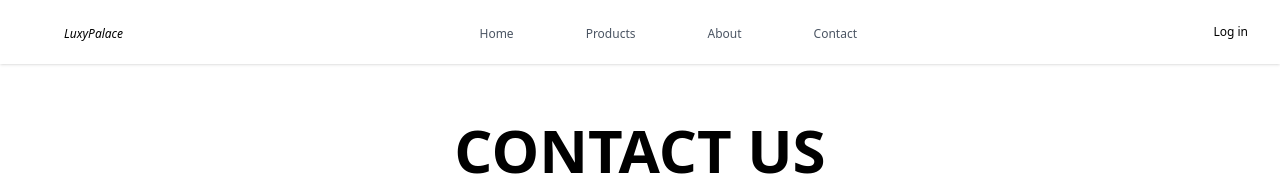
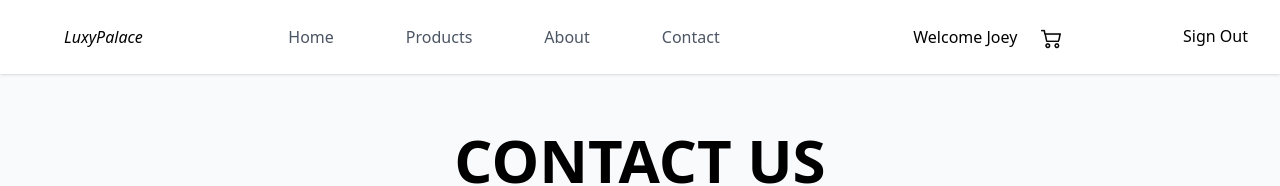
Before and after one commit to joseph0017/LuxyPalace, a React (Create React App) app in the folder frontend/: page /contact in a window 1280 px wide. Shown: the top 186 px of the page. Built offline with nearby package versions, Linux system fonts and the light colour scheme.

Commit message:
shopping cart in navbar and all UI almost done

```diff
--- a/frontend/src/components/Navbar.js
+++ b/frontend/src/components/Navbar.js
@@ -1,6 +1,7 @@
 
 import React, {useState} from "react";
 import { Link } from "react-router-dom";
+import shoppingCart from '../images/shopping-cart.png';
 
 const Navbar = () => {
   const [navbar, setNavbar] = useState(false);
@@ -9,7 +10,7 @@ const Navbar = () => {
     <div className="justify-between px-4 mx-auto lg:max-w-7xl md:items-center md:flex md:px-8">
         <div>
             <div className="flex items-center justify-between py-3 md:py-5 md:block">
-            <Link to="/" className="pl-8 sm:text-xs italic font-medium cursor-pointer ">
+            <Link to="/" className="pl-8 sm:text-base italic font-medium cursor-pointer ">
                 LuxyPalace
             </Link>
                 <div className="md:hidden">
@@ -58,22 +59,22 @@ const Navbar = () => {
             >
                 <ul className="items-center justify-center space-y-8 md:flex md:space-x-6 md:space-y-0 cursor-pointer">
                     <li className="text-gray-600 ">
-                    <Link className="border-b-2 border-transparent hover:text-orange-800 transition-colors duration-300 transform dark:hover:text-gray-200 hover:border-orange-300 mx-1.5 sm:mx-6 text-xs" to="/">
+                    <Link className="border-b-2 border-transparent hover:text-orange-800 transition-colors duration-300 transform dark:hover:text-gray-200 hover:border-orange-300 mx-1.5 sm:mx-6 text-base" to="/">
                       Home
                     </Link>
                     </li>
                     <li className="text-gray-600">
-                    <Link className="border-b-2 border-transparent hover:text-orange-800 transition-colors duration-300 transform dark:hover:text-gray-200 hover:border-orange-300 mx-1.5 sm:mx-6 text-xs" to="/product">
+                    <Link className="border-b-2 border-transparent hover:text-orange-800 transition-colors duration-300 transform dark:hover:text-gray-200 hover:border-orange-300 mx-1.5 sm:mx-6 text-base" to="/product">
                       Products
                     </Link>
                     </li>
                     <li className="text-gray-600">
-                    <Link className="border-b-2 border-transparent hover:text-orange-800 transition-colors duration-300 transform dark:hover:text-gray-200 hover:border-orange-300 mx-1.5 sm:mx-6 text-xs" to="/about">
+                    <Link className="border-b-2 border-transparent hover:text-orange-800 transition-colors duration-300 transform dark:hover:text-gray-200 hover:border-orange-300 mx-1.5 sm:mx-6 text-base" to="/about">
                       About
                     </Link>
                     </li>
                     <li className="text-gray-600">
-                    <Link className="border-b-2 border-transparent hover:text-orange-800 transition-colors duration-300 transform dark:hover:text-gray-200 hover:border-orange-300 mx-1.5 sm:mx-6 text-xs" to="/contact">
+                    <Link className="border-b-2 border-transparent hover:text-orange-800 transition-colors duration-300 transform dark:hover:text-gray-200 hover:border-orange-300 mx-1.5 sm:mx-6 text-base" to="/contact">
                       Contact
                     </Link>
                     </li>
@@ -81,12 +82,15 @@ const Navbar = () => {
             </div>
         </div>
 
-        {/* <div className='mr-30 sm:text-xs pt-10 md:pt-0 '>
+        <div className='inline-flex  ml-12 sm:text-base pt-4 md:pt-0  '>
                       Welcome Joey
-                    </div> */}
-        <Link className='mr-30 sm:text-xs pt-10 md:pt-0 ' to='login'>
+                      <img src={shoppingCart} alt="cart" className="w-5 mt-1 ml-6" />
+                    </div>
+                    <p className="py-6 cursor-pointer border-b-2 border-transparent hover:text-orange-800 transition-colors duration-300 transform dark:hover:text-gray-200 hover:border-orange-300">Sign Out</p>
+
+        {/* <Link className='border-b-2 border-transparent hover:text-orange-800 transition-colors duration-300 transform dark:hover:text-gray-200 hover:border-orange-300 mx-1.5 sm:mx-6 text-base' to='/login'>
                       Log in
-                    </Link>
+                    </Link> */}
 
     </div>
 </nav>
--- a/frontend/src/index.css
+++ b/frontend/src/index.css
@@ -1,3 +1,7 @@
 @tailwind base;
 @tailwind components;
 @tailwind utilities;
+
+body {
+    background-color: #f9fafb;
+}
--- a/frontend/src/pages/Contact.js
+++ b/frontend/src/pages/Contact.js
@@ -11,7 +11,7 @@ const Contact = () => {
       <div className=' lg:py-12 lg:flex lg:justify-center mt-20'>
         <div className='overflow-hidden bg-white dark:bg-gray-900 lg:mx-8 lg:flex lg:max-w-6xl lg:w-full lg:shadow-md lg:rounded-xl'>
           <div className='lg:w-1/2'>
-            <img className='h-64 bg-cover lg:h-full' src={customerSupport} alt='customer support' />
+            <img className='bg-cover lg:h-full' src={customerSupport} alt='customer support' />
           </div>
           <div className='max-w-xl px-6 py-12 lg:max-w-5xl lg:w-1/2'>
             <h2 className='text-2xl mt-10 font-semibold text-gray-800 dark:text-white md:text-3xl'>CUSTOMER SUPPORT</h2>
@@ -22,7 +22,7 @@ const Contact = () => {
         </div>
       </div>
       <section className='bg-white dark:bg-gray-900'>
-        <div className='container grid grid-cols-1 gap-8 px-4 py-12 mx-auto lg:grid-cols-3'>
+        <div className=' grid grid-cols-1 gap-8 px-4 py-12 mx-auto lg:grid-cols-3 lg:shadow-md rounded-lg'>
           <div className='flex flex-col items-center max-w-lg mx-auto text-center'>
             <img src={email} alt='email' className='w-10' />
             <h2 className='text-3xl font-semibold tracking-tight text-gray-800 dark:text-white'>Email</h2>
```
